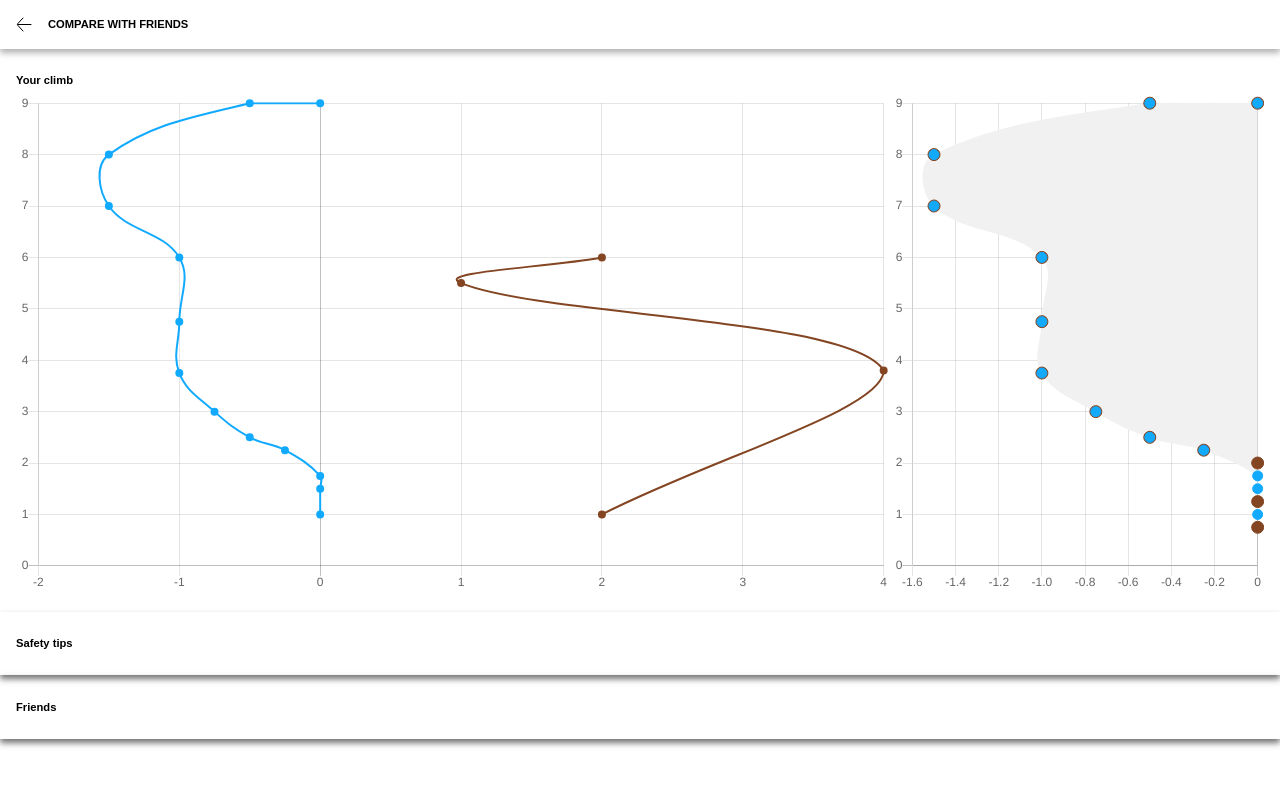
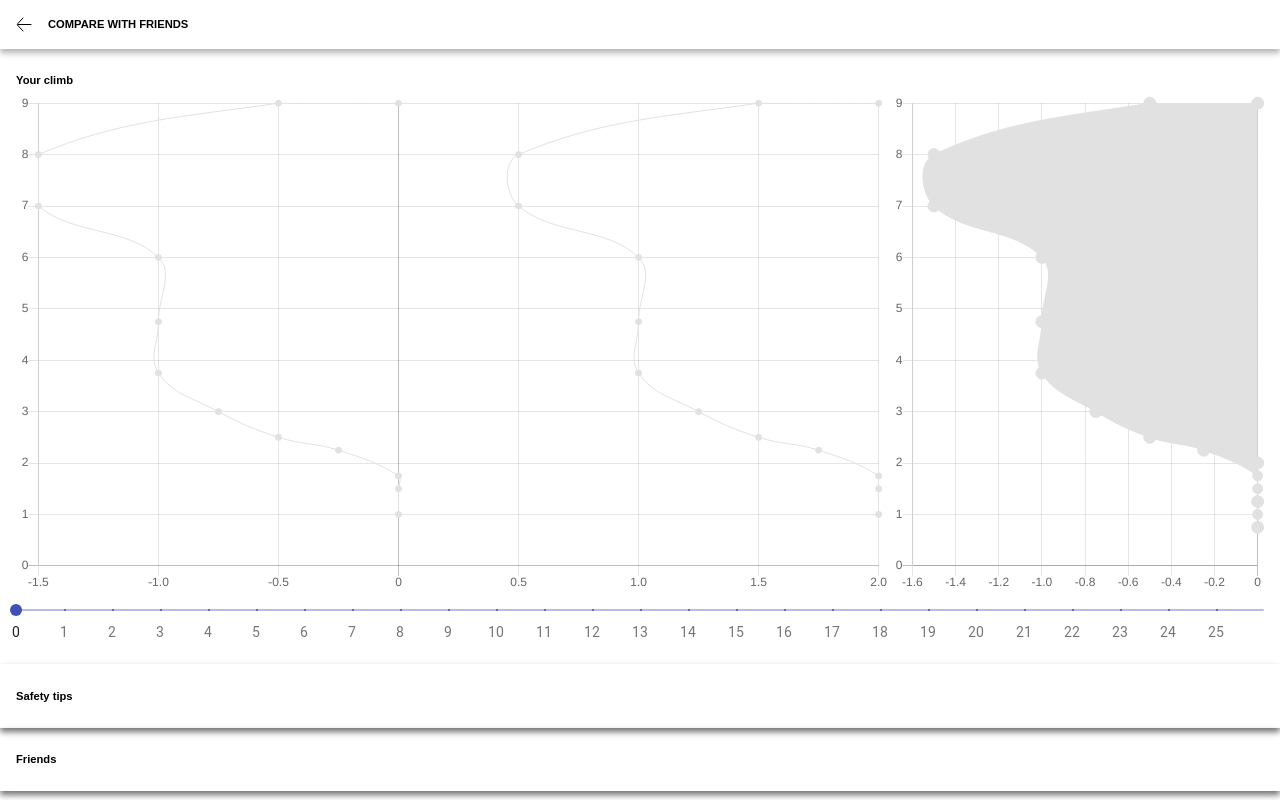
Before and after one commit to lukecore/starthack-mammut-bobby-tables, a React (Create React App) app in the folder src/climber-frontend/: page / in a window 1280 px wide. Built offline with nearby package versions, Linux system fonts and the light colour scheme; no server answers.

Commit message:
timestamps work

```diff
--- a/src/climber-frontend/package.json
+++ b/src/climber-frontend/package.json
@@ -3,6 +3,8 @@
   "version": "0.1.0",
   "private": true,
   "dependencies": {
+    "@material-ui/core": "^4.11.3",
+    "@material-ui/icons": "^4.11.2",
     "@testing-library/jest-dom": "^5.11.4",
     "@testing-library/react": "^11.1.0",
     "@testing-library/user-event": "^12.1.10",
--- a/src/climber-frontend/src/components/Scatterplot/Scatterplot.tsx
+++ b/src/climber-frontend/src/components/Scatterplot/Scatterplot.tsx
@@ -1,3 +1,4 @@
+import {Slider} from '@material-ui/core';
 import React from 'react';
 import styles from './Scatterplot.module.scss';
 import ScatterplotXY from './ScatterplotXY';
@@ -8,43 +9,240 @@ import ScatterplotYZ from './ScatterplotYZ';
 class Scatterplot extends React.Component<any, any> {
   constructor(props: any) {
     super(props)
-    this.state = { datasets: [], XZPointCloud: [] };
-
+    this.state = { datasetsXY: [], datasetsYZ: [], prefSliderVal:0 };
+    this.getSliderValue = this.getSliderValue.bind(this);
   }
   colors = {
     left: "#11aaff",
     right: "#834522",
-    preview: "#f1f1f1"
+    preview: "#e1e1e1"
   }
-  testDataXYLeft = { data: [{ x: 0, y: 1, time: "899" }, { x: 0, y: 1.5 }, { x: 0, y: 1.75 }, { x: -0.25, y: 2.25 }, { x: -0.5, y: 2.50 }, { x: -0.75, y: 3 }, { x: -1, y: 3.75 }, { x: -1, y: 4.75 }, { x: -1, y: 6 }, { x: -1.5, y: 7 }, { x: -1.5, y: 8 }, { x: -0.5, y: 9 }, { x: 0, y: 9 }], label: "Max Muster left", backgroundColor: this.colors.left, borderWidth: 2, showLine: true, fill: false, borderColor: this.colors.left }
-  testDataXYRight = { data: [{ x: 2, y: 1 }, { x: 4, y: 3.8 }, { x: 1, y: 5.5 }, { x: 2, y: 6 }], label: "Max Muster right", backgroundColor: this.colors.right, borderWidth: 2, showLine: true, fill: false, borderColor: this.colors.right }
+  testDataXYLeft = { data: [
+    {
+        "x": 0,
+        "y": 1,
+        "time": "2021-03-20T19:00:13.798Z",
+        "hand": "left"
+    },
+    {
+        "x": 0,
+        "y": 1.5,
+        "time": "2021-03-20T19:01:13.798Z",
+        "hand": "left"
+    },
+    {
+        "x": 0,
+        "y": 1.75,
+        "time": "2021-03-20T19:02:13.798Z",
+        "hand": "left"
+    },
+    {
+        "x": -0.25,
+        "y": 2.25,
+        "time": "2021-03-20T19:03:13.798Z",
+        "hand": "left"
+    },
+    {
+        "x": -0.5,
+        "y": 2.5,
+        "time": "2021-03-20T19:04:13.798Z",
+        "hand": "left"
+    },
+    {
+        "x": -0.75,
+        "y": 3,
+        "time": "2021-03-20T19:05:13.798Z",
+        "hand": "left"
+    },
+    {
+        "x": -1,
+        "y": 3.75,
+        "time": "2021-03-20T19:06:13.798Z",
+        "hand": "left"
+    },
+    {
+        "x": -1,
+        "y": 4.75,
+        "time": "2021-03-20T19:07:13.798Z",
+        "hand": "left"
+    },
+    {
+        "x": -1,
+        "y": 6,
+        "time": "2021-03-20T19:08:13.798Z",
+        "hand": "left"
+    },
+    {
+        "x": -1.5,
+        "y": 7,
+        "time": "2021-03-20T19:09:13.798Z",
+        "hand": "left"
+    },
+    {
+        "x": -1.5,
+        "y": 8,
+        "time": "2021-03-20T19:10:13.798Z",
+        "hand": "left"
+    },
+    {
+        "x": -0.5,
+        "y": 9,
+        "time": "2021-03-20T19:11:13.798Z",
+        "hand": "left"
+    },
+    {
+        "x": 0,
+        "y": 9,
+        "time": "2021-03-20T19:12:13.798Z",
+        "hand": "left"
+    }
+], label: "Max Muster left", backgroundColor: this.colors.preview, borderWidth: 1, showLine: true, fill: false, borderColor: this.colors.preview }
+  testDataXYRight = { data: [
+    {
+        "x": 2,
+        "y": 1,
+        "time": "2021-03-20T19:00:13.798Z",
+        "hand": "right"
+    },
+    {
+        "x": 2,
+        "y": 1.5,
+        "time": "2021-03-20T19:01:13.798Z",
+        "hand": "right"
+    },
+    {
+        "x": 2,
+        "y": 1.75,
+        "time": "2021-03-20T19:02:13.798Z",
+        "hand": "right"
+    },
+    {
+        "x": 1.75,
+        "y": 2.25,
+        "time": "2021-03-20T19:03:13.798Z",
+        "hand": "right"
+    },
+    {
+        "x": 1.5,
+        "y": 2.5,
+        "time": "2021-03-20T19:04:13.798Z",
+        "hand": "right"
+    },
+    {
+        "x": 1.25,
+        "y": 3,
+        "time": "2021-03-20T19:05:13.798Z",
+        "hand": "right"
+    },
+    {
+        "x": 1,
+        "y": 3.75,
+        "time": "2021-03-20T19:06:13.798Z",
+        "hand": "right"
+    },
+    {
+        "x": 1,
+        "y": 4.75,
+        "time": "2021-03-20T19:07:13.798Z",
+        "hand": "right"
+    },
+    {
+        "x": 1,
+        "y": 6,
+        "time": "2021-03-20T19:08:13.798Z",
+        "hand": "right"
+    },
+    {
+        "x": 0.5,
+        "y": 7,
+        "time": "2021-03-20T19:12:13.796Z",
+        "hand": "right"
+    },
+    {
+        "x": 0.5,
+        "y": 8,
+        "time": "2021-03-20T19:12:13.797Z",
+        "hand": "right"
+    },
+    {
+        "x": 1.5,
+        "y": 9,
+        "time": "2021-03-20T19:12:13.798Z",
+        "hand": "right"
+    },
+    {
+        "x": 2,
+        "y": 9,
+        "time": "2021-03-20T19:12:13.799Z",
+        "hand": "right"
+    }
+], label: "Max Muster right", backgroundColor: this.colors.preview, borderWidth: 1, showLine: true, fill: false, borderColor: this.colors.preview }
 
-  testDataYZLeft = { data: [{ x: 0, y: 1 }, { x: 0, y: 1.5 }, { x: 0, y: 1.75 }, { x: -0.25, y: 2.25 }, { x: -0.5, y: 2.50 }, { x: -0.75, y: 3 }, { x: -1, y: 3.75 }, { x: -1, y: 4.75 }, { x: -1, y: 6 }, { x: -1.5, y: 7 }, { x: -1.5, y: 8 }, { x: -0.5, y: 9 }, { x: 0, y: 9 }], backgroundColor: this.colors.left, pointRadius: 5, showLine: false, borderColor: this.colors.left, label:"left" }
-  testDataYZright = { data: [{ x: 0, y: 0.75 }, { x: 0, y: 1.25 }, { x: 0, y: 2 }, { x: -0.25, y: 2.25 }, { x: -0.5, y: 2.50 }, { x: -0.75, y: 3 }, { x: -1, y: 3.75 }, { x: -1, y: 4.75 }, { x: -1, y: 6 }, { x: -1.5, y: 7 }, { x: -1.5, y: 8 }, { x: -0.5, y: 9 }, { x: 0, y: 9 }], backgroundColor: this.colors.right, pointRadius: 6, showLine: false, borderColor: this.colors.right,label:"right" }
-  testDataYZWall = { data: [{ x: 0, y: 1 }, { x: 0, y: 1.5 }, { x: 0, y: 1.75 }, { x: -0.25, y: 2.25 }, { x: -0.5, y: 2.50 }, { x: -0.75, y: 3 }, { x: -1, y: 3.75 }, { x: -1, y: 4.75 }, { x: -1, y: 6 }, { x: -1.5, y: 7 }, { x: -1.5, y: 8 }, { x: -0.5, y: 9 }, { x: 0, y: 9 }], backgroundColor: this.colors.preview, borderWidth: 0, showLine: true, borderColor: this.colors.preview, pointRadius: 0, label:"shape", showTooltips: false }
+  testDataYZLeft = { data: [{ x: 0, y: 1 }, { x: 0, y: 1.5 }, { x: 0, y: 1.75 }, { x: -0.25, y: 2.25 }, { x: -0.5, y: 2.50 }, { x: -0.75, y: 3 }, { x: -1, y: 3.75 }, { x: -1, y: 4.75 }, { x: -1, y: 6 }, { x: -1.5, y: 7 }, { x: -1.5, y: 8 }, { x: -0.5, y: 9 }, { x: 0, y: 9 }], backgroundColor: this.colors.preview, pointRadius: 5, showLine: false, borderColor: this.colors.preview, label: "left" }
+  testDataYZright = { data: [{ x: 0, y: 0.75 }, { x: 0, y: 1.25 }, { x: 0, y: 2 }, { x: -0.25, y: 2.25 }, { x: -0.5, y: 2.50 }, { x: -0.75, y: 3 }, { x: -1, y: 3.75 }, { x: -1, y: 4.75 }, { x: -1, y: 6 }, { x: -1.5, y: 7 }, { x: -1.5, y: 8 }, { x: -0.5, y: 9 }, { x: 0, y: 9 }], backgroundColor: this.colors.preview, pointRadius: 6, showLine: false, borderColor: this.colors.preview, label: "right" }
+  testDataYZWall = { data: [{ x: 0, y: 1 }, { x: 0, y: 1.5 }, { x: 0, y: 1.75 }, { x: -0.25, y: 2.25 }, { x: -0.5, y: 2.50 }, { x: -0.75, y: 3 }, { x: -1, y: 3.75 }, { x: -1, y: 4.75 }, { x: -1, y: 6 }, { x: -1.5, y: 7 }, { x: -1.5, y: 8 }, { x: -0.5, y: 9 }, { x: 0, y: 9 }], backgroundColor: this.colors.preview, borderWidth: 0, showLine: true, borderColor: this.colors.preview, pointRadius: 0, label: "shape", showTooltips: false }
+
+  sliderSteps = [];
+
+
+  getSteps() {
+    return this.testDataXYLeft.data.concat(this.testDataXYRight.data).sort((el1, el2) => new Date(el1.time) > new Date(el2.time) ? 1 : -1).map((el, i, all) => ({ value: 100/all.length*i, label:  i }))
+  }
+  getStepsDetails() {
+    return this.testDataXYLeft.data.concat(this.testDataXYRight.data).sort((el1, el2) => new Date(el1.time) > new Date(el2.time) ? 1 : -1).map((el, i, all) => ({ ...el, value: 100/all.length*i, label:  i }))
+  }
 
   componentDidMount() {
     //REST
-
-    this.setState({ datasetsXY: [this.testDataXYLeft, this.testDataXYRight], datasetsYZ:[this.testDataYZLeft, this.testDataYZright,this.testDataYZWall]  });
+    this.setState({ datasetsXY: [this.testDataXYLeft, this.testDataXYRight,{ data: [], backgroundColor: this.colors.left, pointRadius: 5, borderColor: this.colors.left, label: "left",borderWidth: 3, showLine: true, fill: false },{ data: [], backgroundColor: this.colors.right, pointRadius: 5, borderColor: this.colors.right, label: "right",borderWidth: 3, showLine: true, fill: false }], datasetsYZ: [this.testDataYZLeft, this.testDataYZright, this.testDataYZWall], datasetsXYActive:[] });
 
   }
 
   //TODO
-  getDataDesign(data:any){
-    return data.isLeft ?  {data:[data.data], label: "left", backgroundColor: this.colors.left, borderWidth: 2, showLine: true, fill: false, borderColor: this.colors.left } : { data:[data.data],label: "Max Muster right", backgroundColor: this.colors.right, borderWidth: 2, showLine: true, fill: false, borderColor: this.colors.right }
+  getDataDesign(data: any) {
+    return data.isLeft ? { data: [data.data], label: "left", backgroundColor: this.colors.left, borderWidth: 2, showLine: true, fill: false, borderColor: this.colors.left } : { data: [data.data], label: "Max Muster right", backgroundColor: this.colors.right, borderWidth: 2, showLine: true, fill: false, borderColor: this.colors.right }
   }
 
-  getWallProfile(data:[]){
-    return {data : [], backgroundColor: this.colors.preview, borderWidth: 0, showLine: true, borderColor: this.colors.preview, pointRadius: 0, label:"shape", showTooltips: false }
+  getWallProfile(data: []) {
+    return { data: [], backgroundColor: this.colors.preview, borderWidth: 0, showLine: true, borderColor: this.colors.preview, pointRadius: 0, label: "shape", showTooltips: false }
+  }
+value = 0;
+  getSliderValue(value:any) {
+    console.log(value, this.value)
+    if(Number(this.value) === Number(value)){
+      this.value = value
+      return value
+    }else{
+    this.value = value
+    const steps = this.getStepsDetails();
+    const node = steps[Math.round(value/100*(steps.length -1))]
+    const newArray = steps.slice(0, node.label)
+
+    const left = newArray.filter(el => el.hand ==="left")
+    const right = newArray.filter(el => el.hand ==="right")
+    const newElements = []
+    newElements.push({ data: left, backgroundColor: this.colors.left, pointRadius: 5, borderColor: this.colors.left, label: "left",borderWidth: 3, showLine: true, fill: false })
+    newElements.push({ data: right, backgroundColor: this.colors.right, pointRadius: 5, borderColor: this.colors.right, label: "right",borderWidth: 3, showLine: true, fill: false })
+    this.setState({datasetsXY: [...this.state.datasetsXY.slice(0,2),...newElements] });
+    return value
+    }
   }
 
   render() {
 
     return (
-      <div className={`${styles.Plotts}`} >
-        <ScatterplotXY datasets={this.state.datasetsXY} ></ScatterplotXY>
-        <ScatterplotYZ datasets={this.state.datasetsYZ}></ScatterplotYZ>
+      <div >
+        <div className={`${styles.Plotts}`} >
+          <ScatterplotXY datasets={this.state.datasetsXY} ></ScatterplotXY>
+          <ScatterplotYZ datasets={this.state.datasetsYZ}></ScatterplotYZ>
+        </div>
+        <Slider
+          defaultValue={0}
+          getAriaValueText={this.getSliderValue}
+          aria-labelledby="discrete-slider-custom"
+          step={3}
+          marks={this.getSteps()}
+        />
       </div>
     );
   }
--- a/src/climber-frontend/src/components/Scatterplot/ScatterplotXY.tsx
+++ b/src/climber-frontend/src/components/Scatterplot/ScatterplotXY.tsx
@@ -24,6 +24,7 @@ class ScatterplotXY extends React.Component<any, any> {
     }
   }
   render() {
+    console.log(this.props.datasets )
     return (
       <div key={this.props.datasets} className={`${styles.Scatterplot} ${styles.ScatterplotXY}`}>
         <Scatter data={{ datasets: this.props.datasets }}
```
Also changed, not shown: 1 other file (tests, documents, lock files or other folders).
